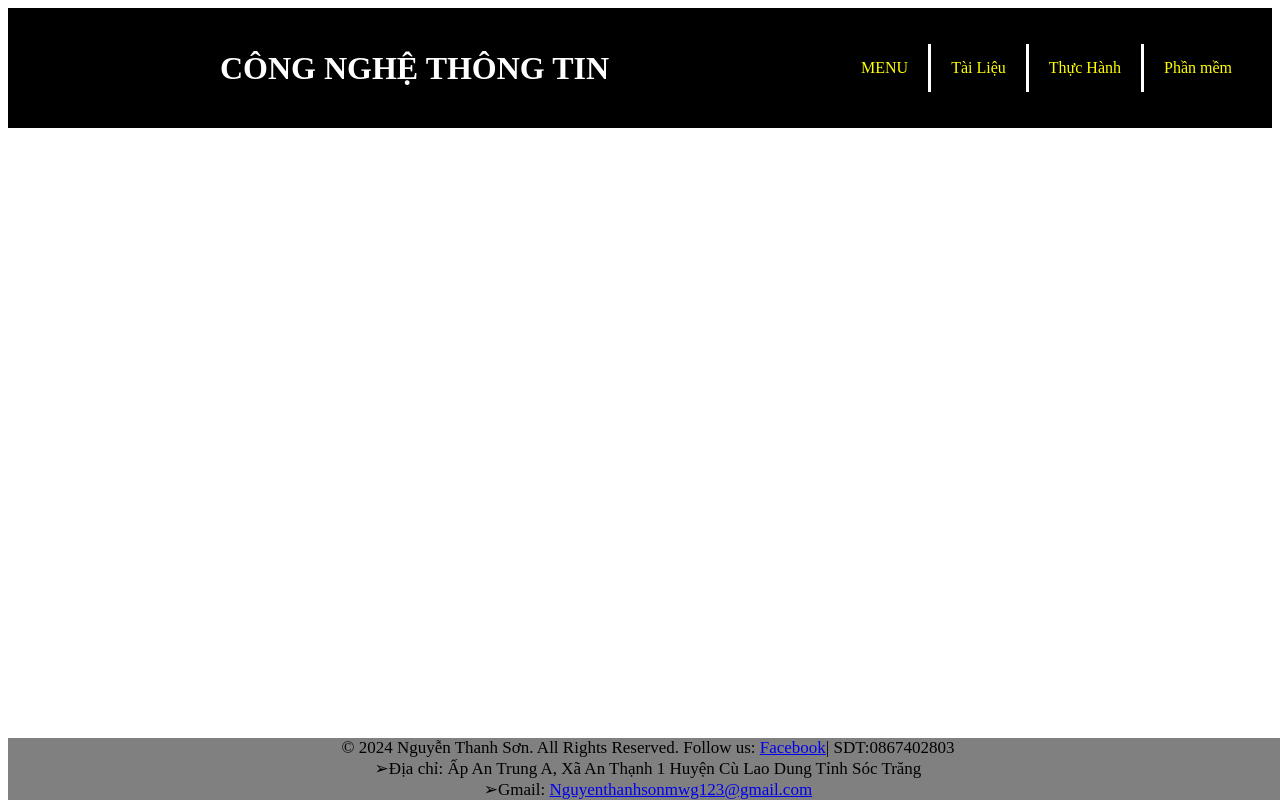
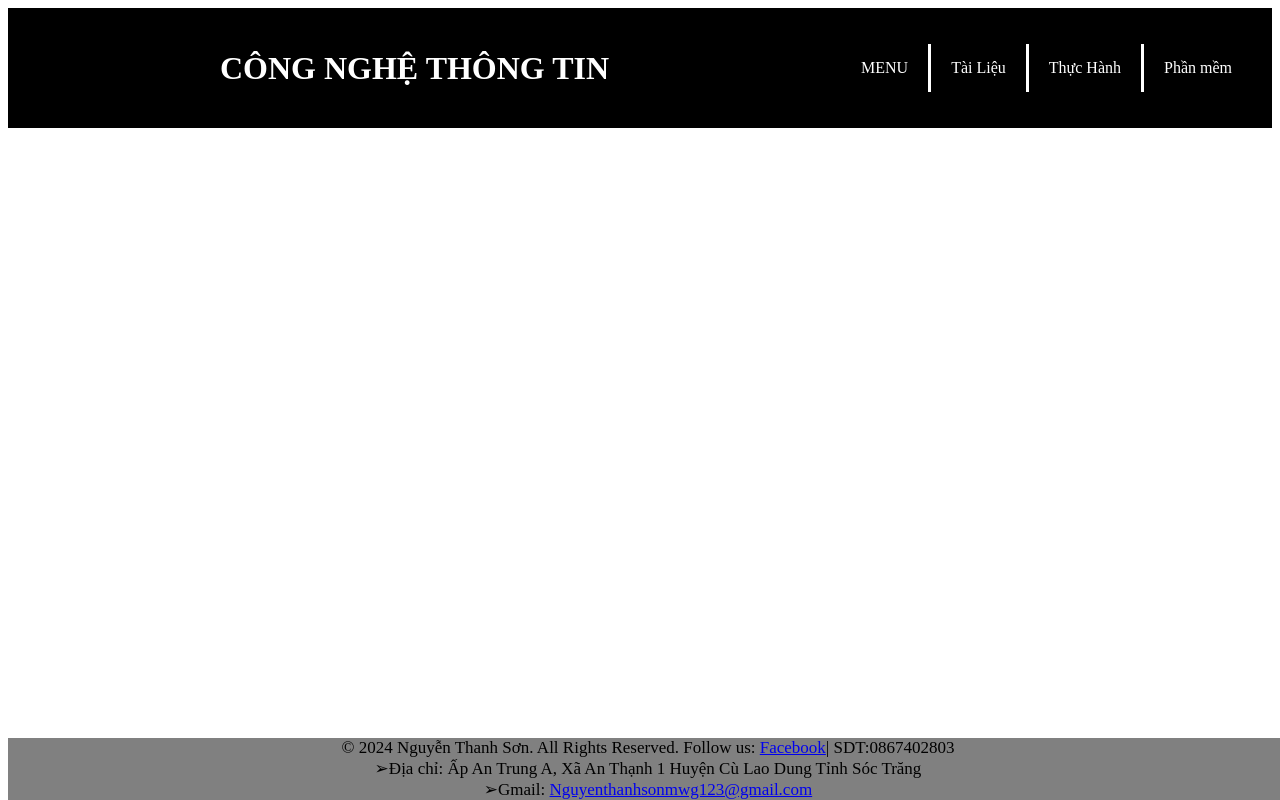
Before and after one commit to ThanhSon123E/WEBPro, a plain HTML site: page index.html in a window 1280 px wide. Drawn offline with Linux system fonts and the light colour scheme.

Commit message:
first commit

```diff
--- a/style.css
+++ b/style.css
@@ -26,7 +26,7 @@ header{
     display: flex;
     list-style: none;
     a{
-        color: yellow;
+        color: white;
         text-decoration: none;
     }
  }
--- a/tailieu.css
+++ b/tailieu.css
@@ -26,7 +26,7 @@ footer{
         display: flex;
         list-style: none;
         a{
-            color: aliceblue;
+            color:white;
             text-decoration: none;
         }
      }
```
